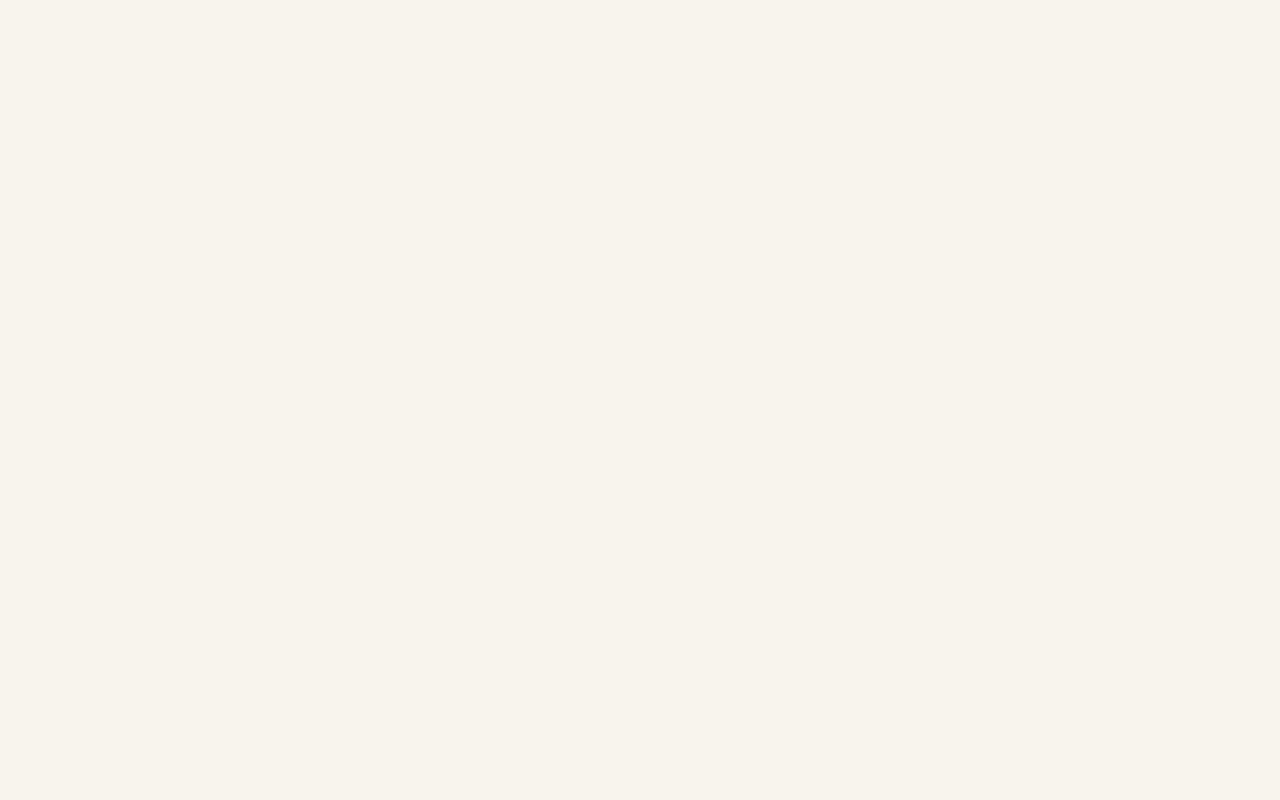
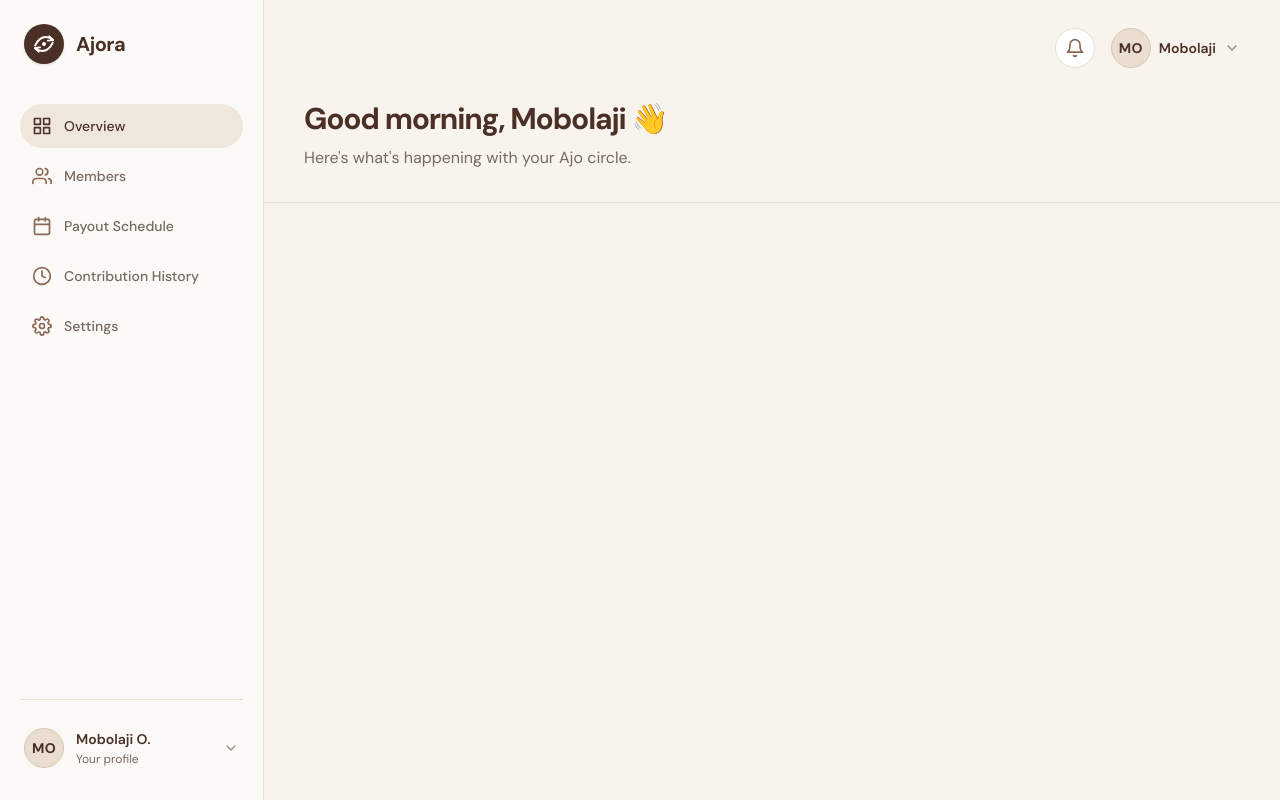
Before and after one commit to Bolazcoding/ajora, a Next.js app: page /dashboard in a window 1280 px wide. Built offline with nearby package versions, Linux system fonts and the light colour scheme.

Commit message:
working on the dashboard sidebar and header

```diff
--- a/app/dashboard/page.tsx
+++ b/app/dashboard/page.tsx
@@ -1,5 +1,172 @@
-function page() {
-  return <section></section>;
+import AjoMark from "../_ui/AjoMark";
+import {
+  FiBell,
+  FiCalendar,
+  FiChevronDown,
+  FiClock,
+  FiGrid,
+  FiMenu,
+  FiSettings,
+  FiUsers,
+} from "react-icons/fi";
+import type { IconType } from "react-icons";
+import Link from "next/link";
+
+type NavigationItem = {
+  label: string;
+  icon: IconType;
+  active?: boolean;
+};
+
+const navigationItems: NavigationItem[] = [
+  { label: "Overview", icon: FiGrid, active: true },
+  { label: "Members", icon: FiUsers },
+  { label: "Payout Schedule", icon: FiCalendar },
+  { label: "Contribution History", icon: FiClock },
+  { label: "Settings", icon: FiSettings },
+];
+
+function ProfileAvatar({ className = "" }: { className?: string }) {
+  return (
+    <span
+      aria-hidden="true"
+      className={`grid size-10 shrink-0 place-items-center rounded-full border border-[#d7c6b5] bg-[#e9ded0] font-sans text-sm font-bold tracking-wide text-primary ${className}`}
+    >
+      MO
+    </span>
+  );
 }
 
-export default page;
+export default function DashboardPage() {
+  return (
+    <div className="min-h-svh bg-background text-text-primary md:flex">
+      <aside className="hidden shrink-0 border-r border-border bg-surface-soft md:flex md:w-[5rem] md:flex-col md:items-center md:px-3 md:py-6 xl:w-[16.5rem] xl:items-stretch xl:px-5">
+        <Link
+          href="/"
+          aria-label="Ajora home"
+          className="flex items-center gap-3 px-1 text-primary"
+        >
+          <span className="grid size-10 shrink-0 place-items-center rounded-full bg-primary text-white shadow-sm">
+            <span className="size-7">
+              <AjoMark />
+            </span>
+          </span>
+          <span className="hidden font-sans text-xl font-bold tracking-tight xl:inline">
+            Ajora
+          </span>
+        </Link>
+
+        <nav
+          aria-label="Dashboard"
+          className="mt-10 flex w-full flex-col gap-1.5"
+        >
+          {navigationItems.map((item) => {
+            const Icon = item.icon;
+
+            return (
+              <div
+                key={item.label}
+                aria-current={item.active ? "page" : undefined}
+                title={item.label}
+                className={`group flex min-h-11 items-center justify-center gap-3 rounded-xl px-3 text-sm font-medium transition-colors xl:justify-start ${
+                  item.active
+                    ? "bg-primary-light text-primary"
+                    : "text-text-secondary hover:bg-primary-light/65 hover:text-primary"
+                }`}
+              >
+                <Icon
+                  aria-hidden="true"
+                  className={`size-5 shrink-0 ${item.active ? "text-primary" : "text-secondary"}`}
+                />
+                <span className="hidden xl:inline">{item.label}</span>
+              </div>
+            );
+          })}
+        </nav>
+
+        <div className="mt-auto border-t border-border pt-5">
+          <div className="flex items-center gap-3 rounded-xl px-1 py-2 md:justify-center xl:justify-start">
+            <ProfileAvatar />
+            <span className="hidden min-w-0 flex-1 xl:block">
+              <span className="block truncate text-sm font-semibold text-primary">
+                Mobolaji O.
+              </span>
+              <span className="mt-0.5 block text-xs text-text-secondary">
+                Your profile
+              </span>
+            </span>
+            <FiChevronDown
+              aria-hidden="true"
+              className="hidden size-4 text-text-muted xl:inline-flex"
+            />
+          </div>
+        </div>
+      </aside>
+
+      <main className="flex min-h-svh min-w-0 flex-1 flex-col">
+        <header className="border-b border-border px-5 pb-6 pt-5 sm:px-8 sm:pt-7 xl:px-10 xl:pb-8">
+          <div className="flex items-center justify-between gap-4">
+            <Link
+              href="/"
+              aria-label="Ajora home"
+              className="flex items-center gap-2.5 text-primary md:hidden"
+            >
+              <span className="grid size-9 place-items-center rounded-full bg-primary text-white">
+                <span className="size-6">
+                  <AjoMark />
+                </span>
+              </span>
+              <span className="font-sans text-lg font-bold tracking-tight">
+                Ajora
+              </span>
+            </Link>
+
+            <div className="ml-auto flex items-center gap-2.5 sm:gap-3">
+              <button
+                type="button"
+                aria-label="Notifications"
+                className="grid size-10 place-items-center rounded-full border border-border bg-surface text-secondary transition-colors hover:bg-primary-light/50 focus-visible:outline-2 focus-visible:outline-focus focus-visible:outline-offset-2"
+              >
+                <FiBell aria-hidden="true" className="size-5" />
+              </button>
+              <button
+                type="button"
+                aria-label="Profile menu"
+                className="flex items-center gap-2 rounded-full sm:pl-1"
+              >
+                <ProfileAvatar className="size-9 text-xs sm:size-10 sm:text-sm" />
+                <span className="hidden text-sm font-semibold text-primary lg:inline">
+                  Mobolaji
+                </span>
+                <FiChevronDown
+                  aria-hidden="true"
+                  className="hidden size-4 text-text-muted lg:inline-flex"
+                />
+              </button>
+              <span
+                aria-hidden="true"
+                className="grid size-10 place-items-center rounded-full border border-border bg-surface text-primary md:hidden"
+              >
+                <FiMenu />
+              </span>
+            </div>
+          </div>
+
+          <div className="mt-7 sm:mt-8">
+            <h1 className="font-sans text-[1.625rem] font-bold leading-tight tracking-[-0.04em] text-primary sm:text-3xl">
+              Good morning, Mobolaji <span aria-hidden="true">👋</span>
+            </h1>
+            <p className="mt-2 text-sm leading-6 text-text-secondary sm:text-base">
+              Here&apos;s what&apos;s happening with your Ajo circle.
+            </p>
+          </div>
+        </header>
+
+        <section
+          aria-label="Dashboard content"
+          className="min-h-0 flex-1 px-5 py-6 sm:px-8 xl:px-10"
+        />
+      </main>
+    </div>
+  );
+}
--- a/package.json
+++ b/package.json
@@ -11,7 +11,8 @@
   "dependencies": {
     "next": "16.4.1",
     "react": "19.3.0",
-    "react-dom": "19.3.0"
+    "react-dom": "19.3.0",
+    "react-icons": "^5.7.0"
   },
   "devDependencies": {
     "@tailwindcss/turbopack": "^4",
```
Also changed, not shown: 1 other file (tests, documents, lock files or other folders).
